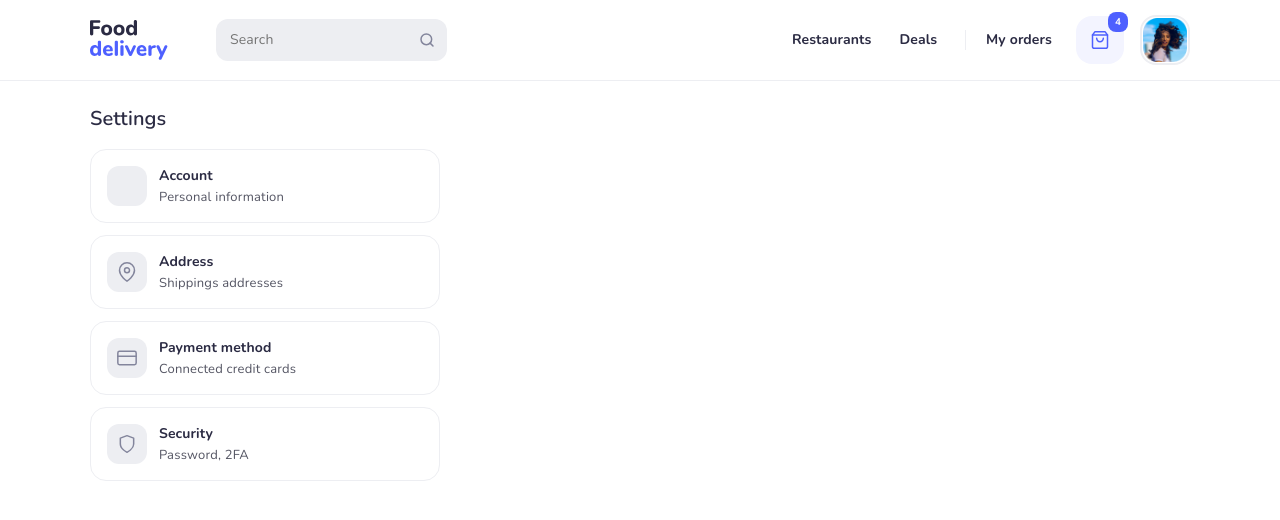
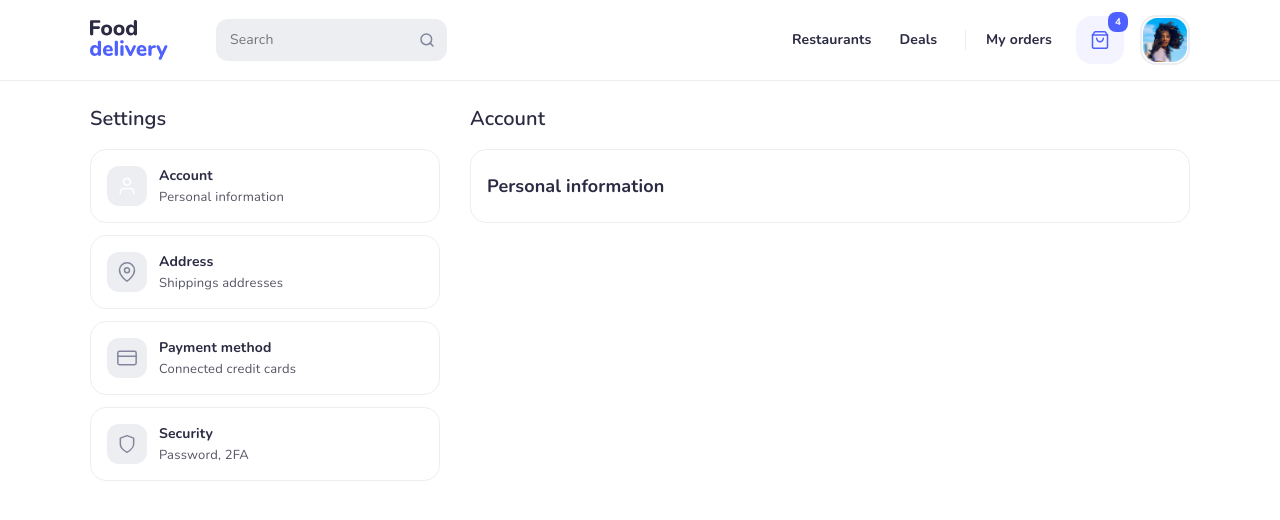
Before and after one commit to analebyodkina/VITE-react-delivery, a React (Vite) app: page /profile in a window 1280 px wide. Shown: the top 520 px of the page. Built offline with nearby package versions, Linux system fonts and the light colour scheme.

Commit message:
added account component

```diff
--- /dev/null
+++ b/src/components/profileComponents/Account/Account.jsx
@@ -0,0 +1,14 @@
+import "./Account.scss";
+
+const Account = (props) => {
+  return (
+     <div className="account">
+        <div className="title account__title">{props.title}</div>
+        <div className="account__field">
+            <div className="account__subtitle">{props.subtitle}</div>
+        </div>
+     </div>
+  )
+}
+
+export default Account
--- /dev/null
+++ b/src/components/profileComponents/Account/Account.scss
@@ -0,0 +1,18 @@
+@import '../../../Scss/vars';
+@import '../../../Scss/mixins';
+
+.account {
+    margin-bottom: 24rem;
+    &__title {
+        margin-bottom: 16rem;
+    }
+    &__field {
+        border: 1rem solid $btn-bg;
+        border-radius: 16rem;
+        padding: 24rem 16rem;
+    }
+    &__subtitle {
+        @include text ($ff, 18rem, 24rem, 700, $color-titles);
+        letter-spacing: 0.1px;
+    }
+}
--- a/src/components/profileComponents/Settings/Settings.jsx
+++ b/src/components/profileComponents/Settings/Settings.jsx
@@ -4,8 +4,12 @@ const Settings = () => {
   return (
      <div className="settings">
         <div className="title settings__title">Settings</div>
-        <div className="settings__list">
-          <SettingsItem title="Account" desc="Personal information" />
+        <div className="settings__list" >
+          <SettingsItem className="_active" title="Account" desc="Personal information" icon={<svg width="20" height="20" viewBox="0 0 20 20" fill="none" xmlns="http://www.w3.org/2000/svg">
+            <path d="M16.6666 17.5V15.8333C16.6666 14.9493 16.3155 14.1014 15.6903 13.4763C15.0652 12.8512 14.2174 12.5 13.3333 12.5H6.66665C5.78259 12.5 4.93474 12.8512 4.30962 13.4763C3.6845 14.1014 3.33331 14.9493 3.33331 15.8333V17.5" stroke="white" stroke-width="1.5" stroke-linecap="round" stroke-linejoin="round"/>
+            <path d="M9.99996 9.16667C11.8409 9.16667 13.3333 7.67428 13.3333 5.83333C13.3333 3.99238 11.8409 2.5 9.99996 2.5C8.15901 2.5 6.66663 3.99238 6.66663 5.83333C6.66663 7.67428 8.15901 9.16667 9.99996 9.16667Z" stroke="white" stroke-width="1.5" stroke-linecap="round" stroke-linejoin="round"/>
+            </svg>
+            }/>
 
 
           <SettingsItem title="Address" desc="Shippings addresses" icon={<svg width="20" height="20" viewBox="0 0 20 20" fill="none" xmlns="http://www.w3.org/2000/svg">
--- a/src/components/profileComponents/SettingsItem/SettingsItem.scss
+++ b/src/components/profileComponents/SettingsItem/SettingsItem.scss
@@ -43,3 +43,13 @@
         letter-spacing: 0.2px;
     }
 }
+._active {
+    border: 1px solid $color-primary;
+    outline: 1px solid $color-primary;
+    background: $bg-blue;
+    .block__icon svg {
+        path {
+            stroke: $color-white;
+        }
+    }
+}
--- a/src/views/Profile/Profile.jsx
+++ b/src/views/Profile/Profile.jsx
@@ -1,12 +1,17 @@
+import Account from "../../components/profileComponents/Account/Account";
 import Settings from "../../components/profileComponents/Settings/Settings";
+
 import "./Profile.scss";
+
 const Profile = () => {
   return (
      <div className="profile container">
       <div className="profile__settings">
         <Settings />
       </div>
-      <div className="profile__account"></div>
+      <div className="profile__account">
+        <Account title="Account" subtitle="Personal information"/>
+      </div>
 
      </div>
   )
```
Also changed, not shown: src/components/profileComponents/Settings/Settings.scss (line endings or trailing spaces), 1 other file (tests, documents, lock files or other folders). Lines whose indentation alone changed are shown as unchanged.
